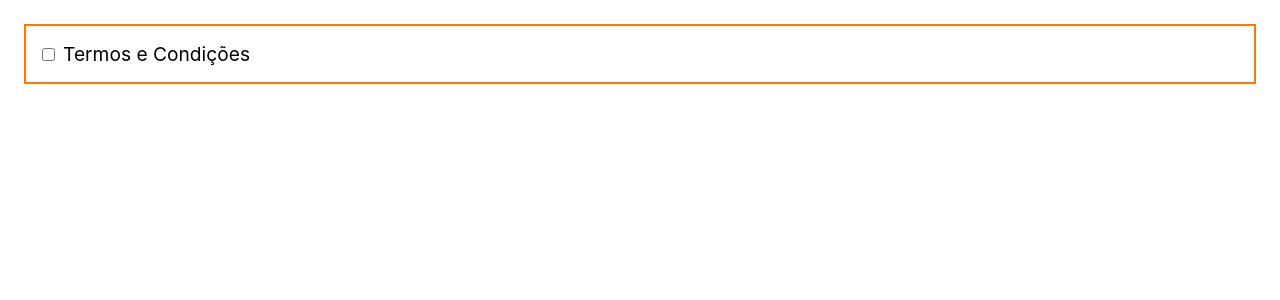
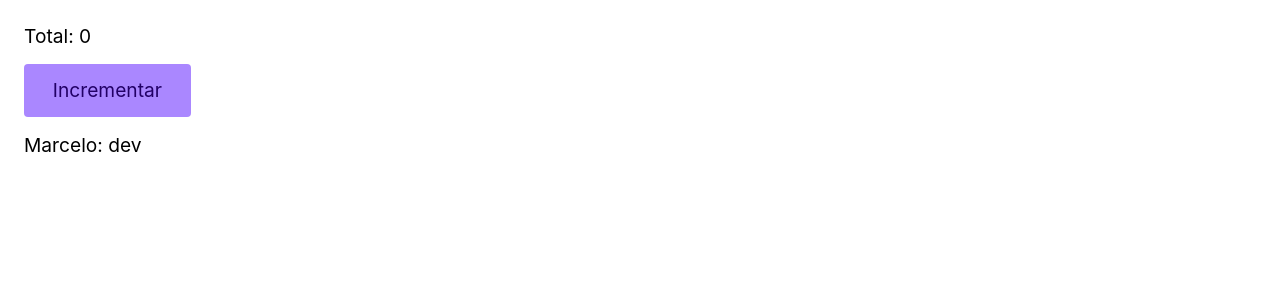
Before and after one commit to marcelopajr/origamid-react-ts, a React (Vite) app: page / in a window 1280 px wide. Shown: the top 300 px of the page. Built offline with nearby package versions, Linux system fonts and the light colour scheme.

Commit message:
chore: useState 1

```diff
--- a/src/App.tsx
+++ b/src/App.tsx
@@ -1,14 +1,40 @@
-import { useState } from "react";
+import { useState, useEffect } from "react";
+import Button from "./Button";
 
-import Button from "./Button";
-import Checkbox from "./Checkbox";
+function user() {
+  return {
+    nome: "Marcelo",
+    profissao: "dev",
+  };
+}
+
+type User = {
+  nome: string;
+  profissao: string;
+};
 
 function App() {
+  const [data, setData] = useState<null | User>(null);
   const [total, setTotal] = useState(0);
+
+  useEffect(() => {
+    setTimeout(() => {
+      setData(user());
+    }, 1000);
+  }, []);
 
   return (
     <div>
-      <Checkbox label="Termos e Condições" />
+      <p>Total: {total}</p>
+      <div>
+        <Button incrementar={setTotal} />
+      </div>
+
+      {data !== null && (
+        <div>
+          {data.nome}: {data.profissao}
+        </div>
+      )}
     </div>
   );
 }
--- a/src/Button.tsx
+++ b/src/Button.tsx
@@ -1,14 +1,11 @@
 import React from "react";
 
 type ButtonProps = {
-  total: number;
-  setTotal: React.Dispatch<React.SetStateAction<number>>;
+  incrementar: React.Dispatch<React.SetStateAction<number>>;
 };
 
-const Button = ({ total, setTotal }: ButtonProps) => {
-  return (
-    <button onClick={() => setTotal((t) => t + 1)}>Incrementar {total}</button>
-  );
+const Button = ({ incrementar }: ButtonProps) => {
+  return <button onClick={() => incrementar((n) => n + 1)}>Incrementar</button>;
 };
 
 export default Button;
```
